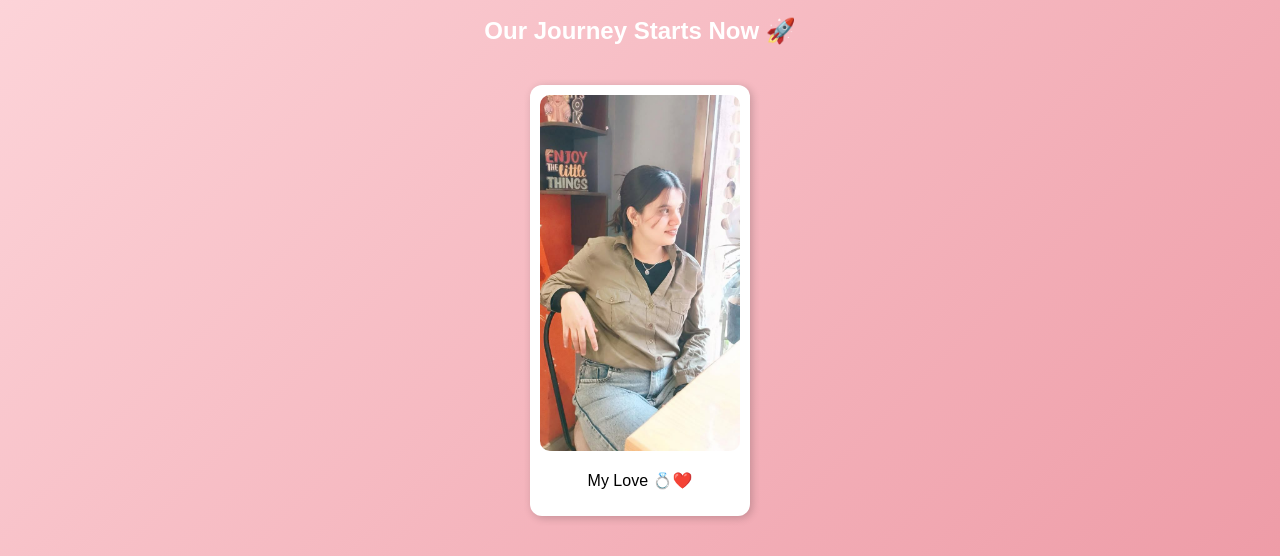
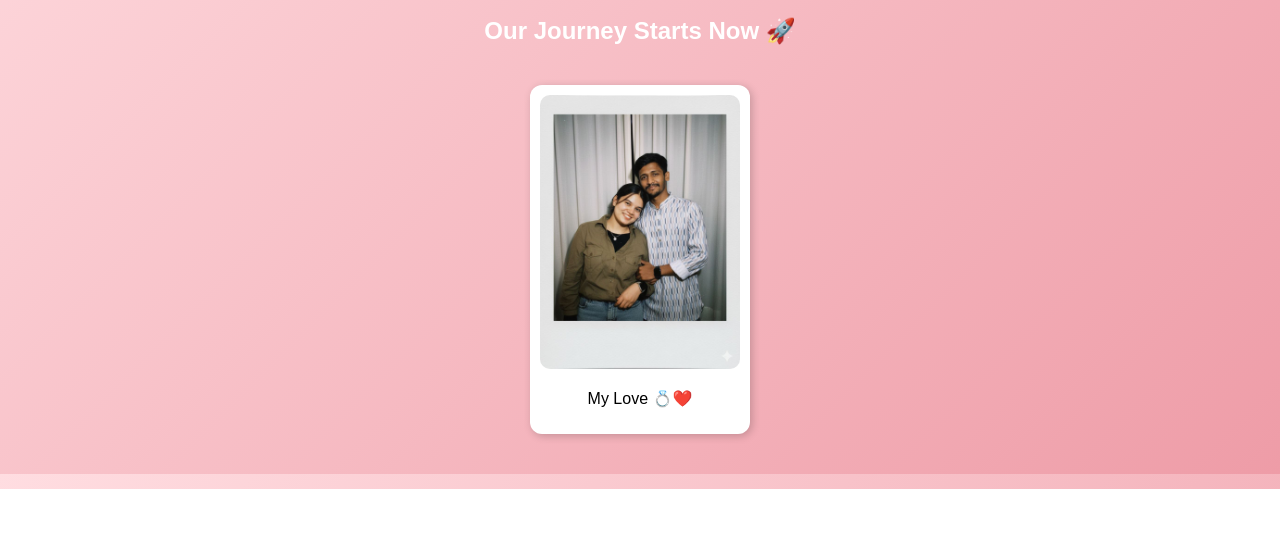
Before and after one commit to SidNix14/proposal-site-fixed1, a plain HTML site: page together.html in a window 1280 px wide. Shown: the part 311-867 px from the top of the page. After the commit the page ends 800 px from the top, so only its background shows below. Drawn offline with Linux system fonts and the light colour scheme.

Commit message:
Update together.html

```diff
--- a/together.html
+++ b/together.html
@@ -16,7 +16,7 @@
     </p>
     <h2>Our Journey Starts Now 🚀</h2>
     <div class="photos">
-      <div class="note"><img src="photo1.jpg"><p>My Love 💍❤️</p></div>
+      <div class="note"><img src="photo6.jpg"><p>My Love 💍❤️</p></div>
       <audio id="bg-music" autoplay loop>
   <source src="music.mp3" type="audio/mpeg">
 </audio>
```
